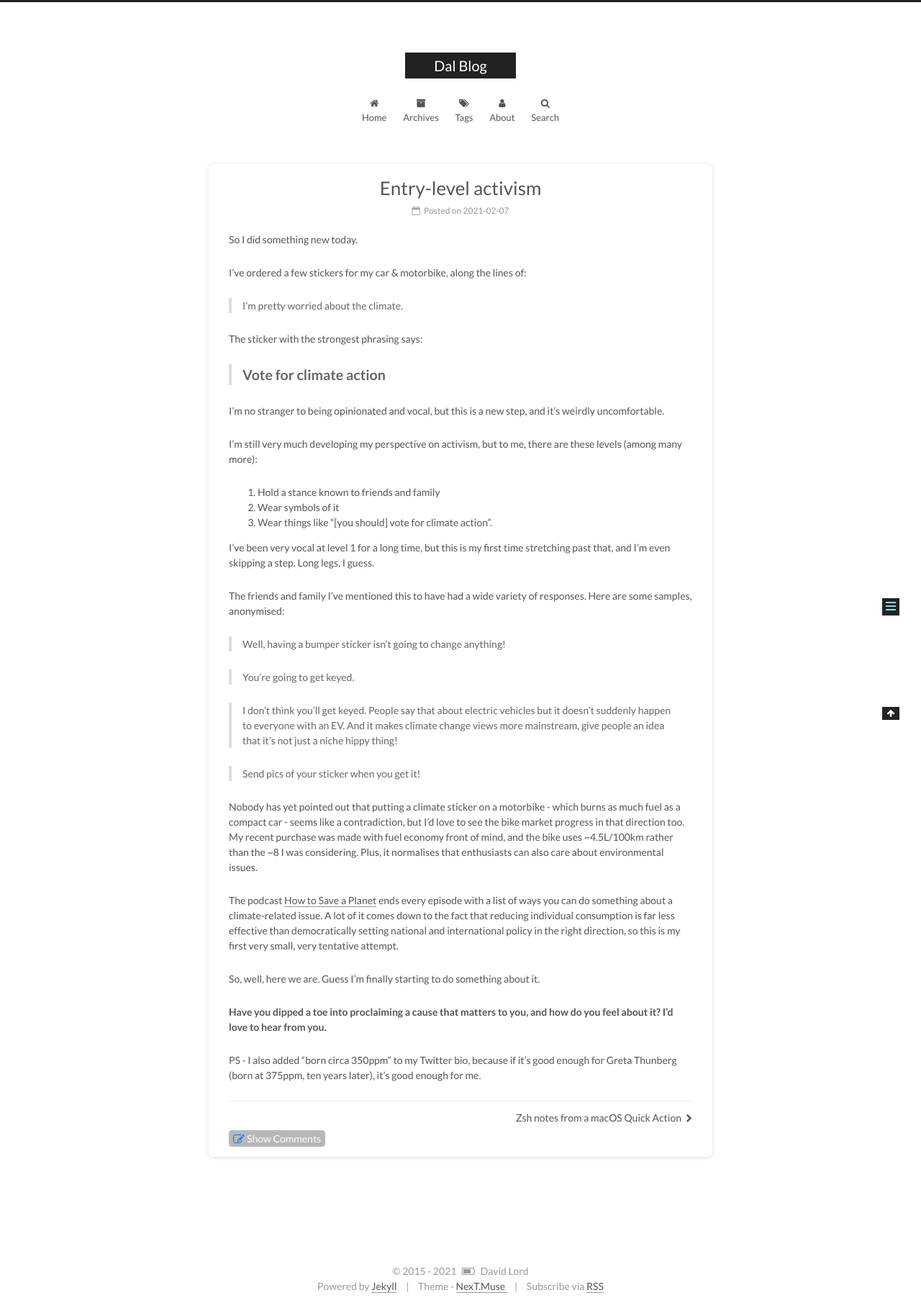
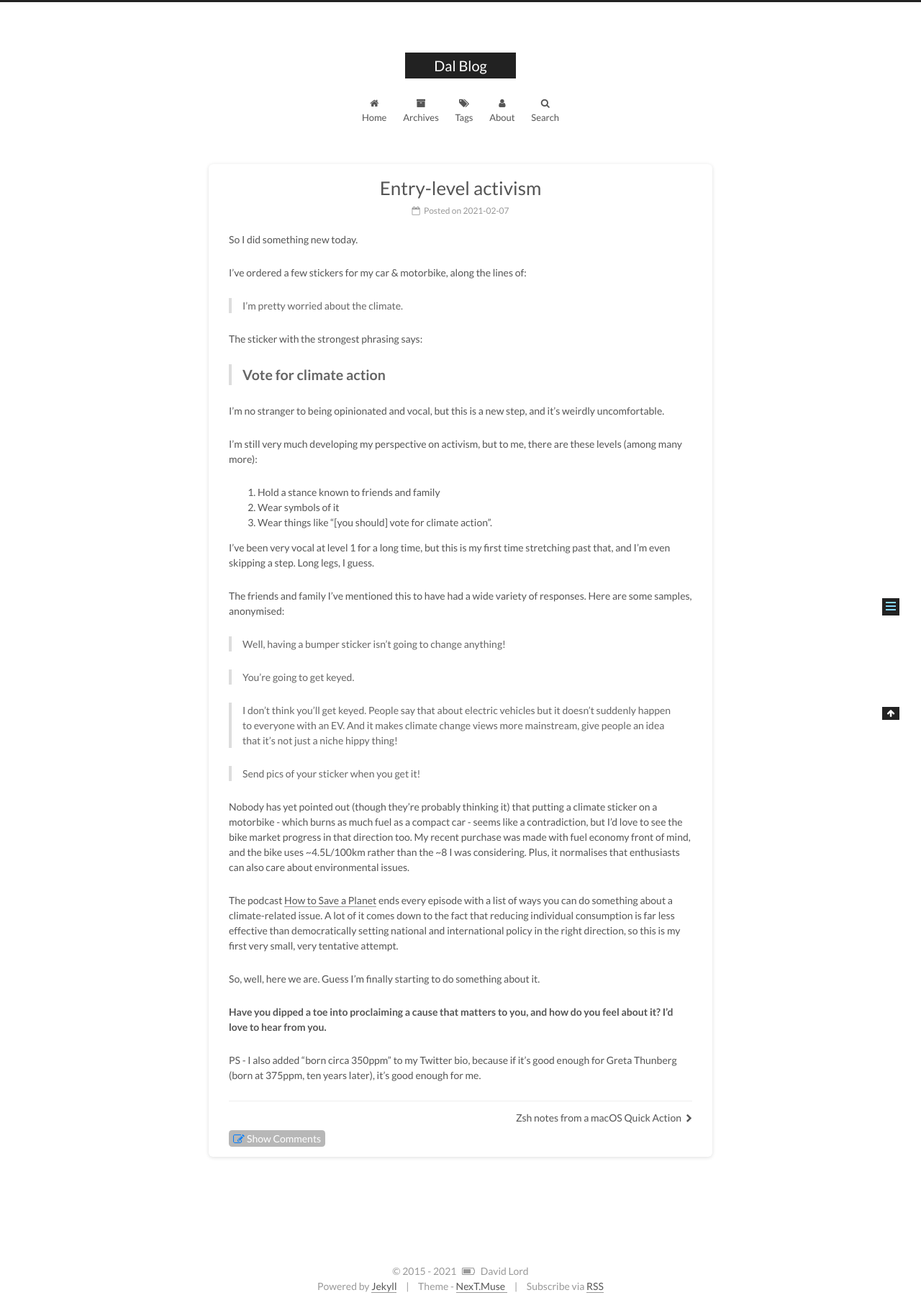
Before and after one commit to d-lord/d-lord.github.io, a Jekyll site: the page built from _posts/2021-02-07-entry-level-activism.md, in a window 1280 px wide. Shown: the whole page at 72% size. Built offline with Jekyll 4.4.1, drawn with Linux system fonts in a browser that asks for light colours.

Commit message:
MOAR text

```diff
--- a/_posts/2021-02-07-entry-level-activism.md
+++ b/_posts/2021-02-07-entry-level-activism.md
@@ -36,7 +36,7 @@ The friends and family I've mentioned this to have had a wide variety of respons
 
 > Send pics of your sticker when you get it!
 
-Nobody has yet pointed out that putting a climate sticker on a motorbike - which burns as much fuel as a compact car - seems like a contradiction, but I'd love to see the bike market progress in that direction too. My recent purchase was made with fuel economy front of mind, and the bike uses ~4.5L/100km rather than the ~8 I was considering. Plus, it normalises that enthusiasts can also care about environmental issues.
+Nobody has yet pointed out (though they're probably thinking it) that putting a climate sticker on a motorbike - which burns as much fuel as a compact car - seems like a contradiction, but I'd love to see the bike market progress in that direction too. My recent purchase was made with fuel economy front of mind, and the bike uses ~4.5L/100km rather than the ~8 I was considering. Plus, it normalises that enthusiasts can also care about environmental issues.
 
 The podcast [How to Save a Planet](https://gimletmedia.com/shows/howtosaveaplanet) ends every episode with a list of ways you can do something about a climate-related issue. A lot of it comes down to the fact that reducing individual consumption is far less effective than democratically setting national and international policy in the right direction, so this is my first very small, very tentative attempt.
 
```
